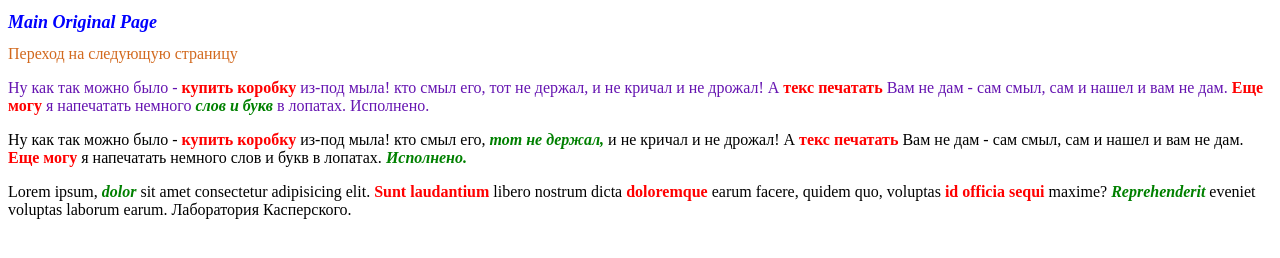
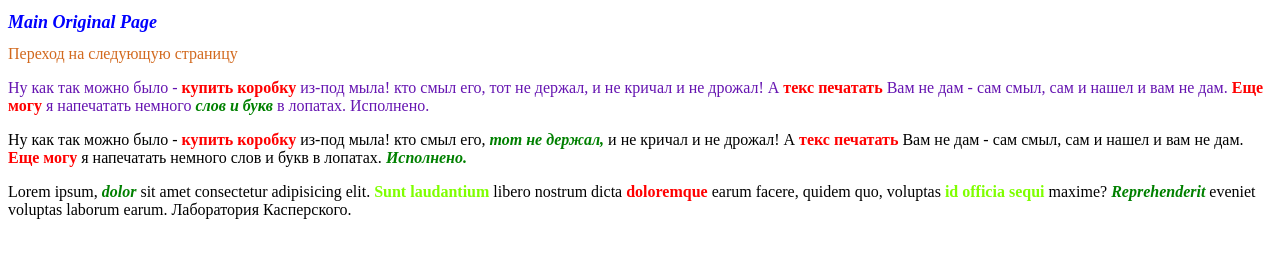
Before and after one commit to Racud/_CSS_, a plain HTML site: page index.html in a window 1280 px wide. Drawn offline with Linux system fonts and the light colour scheme.

Commit message:
Tree pick

```diff
--- a/css/main.css
+++ b/css/main.css
@@ -12,9 +12,9 @@ h1 {
 i {
   color: green;
   font-weight: bold;
-  /* }
- div b {
-    color: chartreuse; */
+}
+div b {
+  color: chartreuse;
 }
 .color-red {
   color: red;
```
